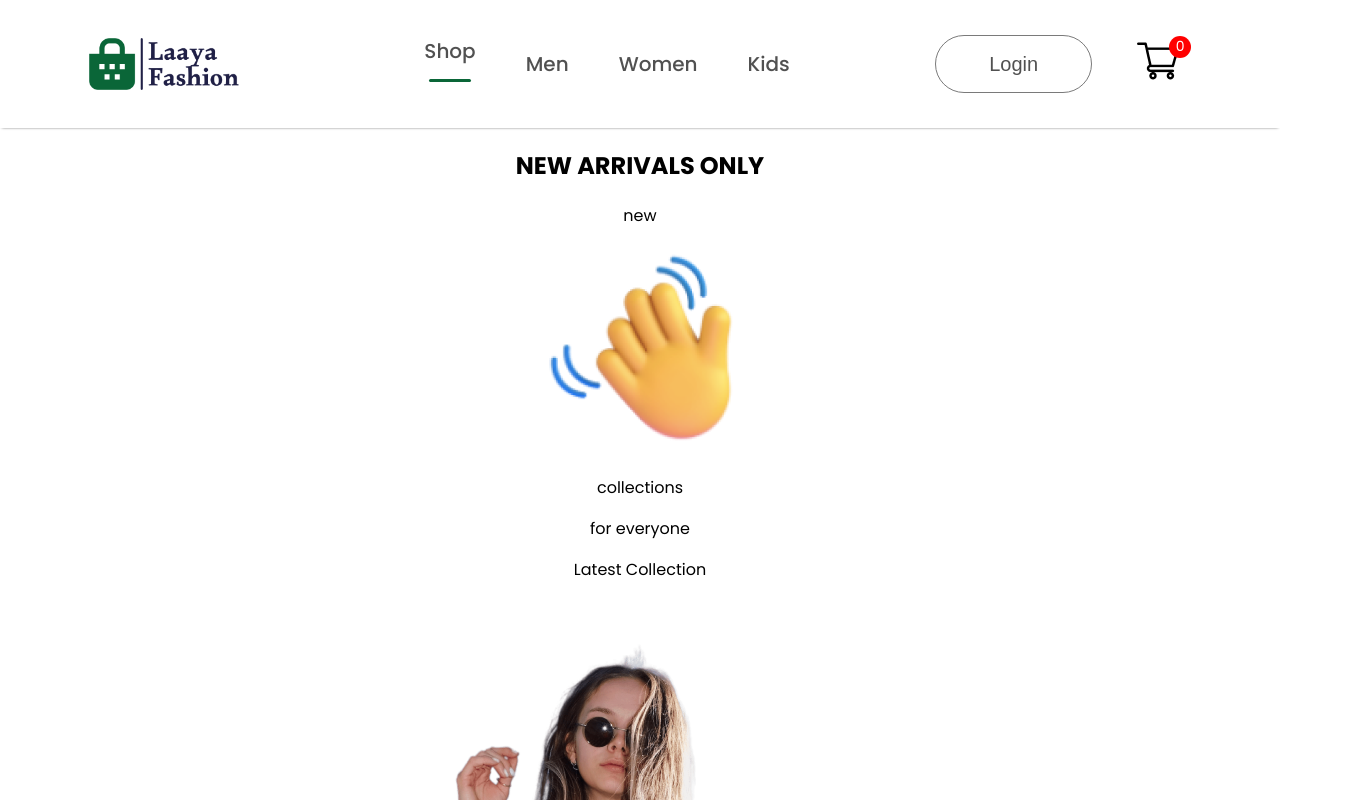
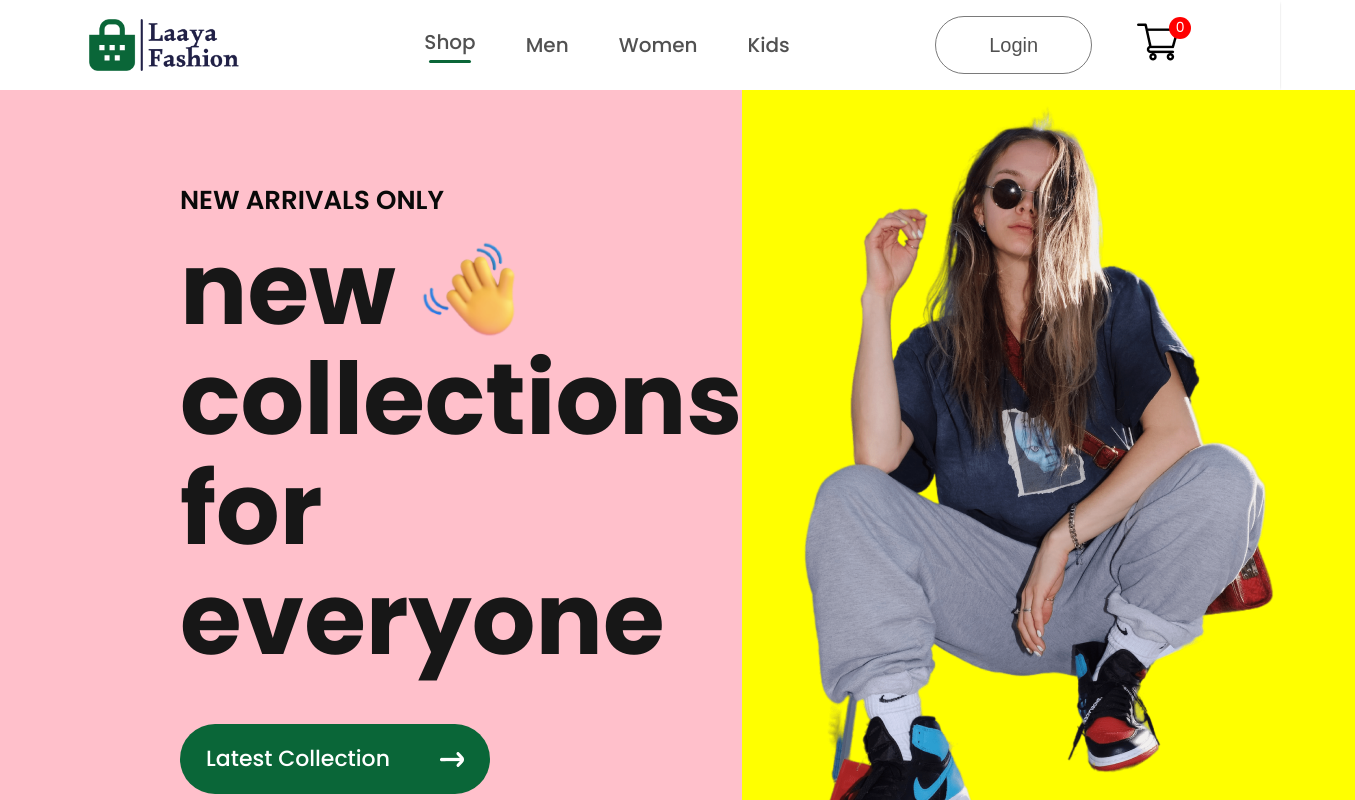
Before and after one commit to Laayaa94/CODSOFT-E-Commerse, a React (Create React App) app: page / in a window 1280 px wide. Shown: the top 800 px of the page, 1355 px wide, since content can reach past the window. Built offline with nearby package versions, Linux system fonts and the light colour scheme.

Commit message:
hero changes

```diff
--- a/src/App.css
+++ /dev/null
@@ -1,38 +0,0 @@
-.App {
-  text-align: center;
-}
-
-.App-logo {
-  height: 40vmin;
-  pointer-events: none;
-}
-
-@media (prefers-reduced-motion: no-preference) {
-  .App-logo {
-    animation: App-logo-spin infinite 20s linear;
-  }
-}
-
-.App-header {
-  background-color: #282c34;
-  min-height: 100vh;
-  display: flex;
-  flex-direction: column;
-  align-items: center;
-  justify-content: center;
-  font-size: calc(10px + 2vmin);
-  color: white;
-}
-
-.App-link {
-  color: #61dafb;
-}
-
-@keyframes App-logo-spin {
-  from {
-    transform: rotate(0deg);
-  }
-  to {
-    transform: rotate(360deg);
-  }
-}
--- a/src/App.js
+++ b/src/App.js
@@ -1,5 +1,3 @@
-import logo from './logo.svg';
-import './App.css';
 import NavBar from './Components/NavBar/NavBar';
 import { BrowserRouter,Routes,Route } from 'react-router-dom';
 import Shop from './Pages/Shop';
--- a/src/Components/Hero/Hero.css
+++ b/src/Components/Hero/Hero.css
@@ -0,0 +1,56 @@
+.hero{
+      height: 100vh;
+    /*background:linear-gradient(180deg,#fde1ff,#e1ffea22 60%);*/
+      background:linear-gradient(180deg,#dafaea,#e1ffea22 60%);
+      display: flex;
+}
+.heroLeft{
+     flex: 1;
+     display: flex;
+     flex-direction: column;
+     justify-content: center;
+     gap: 20px;
+     padding-left: 180px;
+     line-height: 1.1;
+     background-color: pink;
+}
+.heroLeft h2{
+    color: #090909;
+    font-size: 26px;
+    font-weight: 600;
+}
+.heroLeft p{
+    color: #171717;
+    font-size: 100px;
+    font-weight: 700;
+}
+.handIcon{
+    display: flex;
+    align-items: center;
+    gap: 20px;
+}
+.handIcon img{
+    width: 105px;
+}
+.heroLatestBtn{
+    display: flex;
+    justify-content: center;
+    align-items: center;
+    gap: 50px;
+    width: 310px;
+    height: 70px;
+    border-radius: 75px;
+    margin-top: 30px;
+    background-color: #0a6638;
+    color: white;
+    font-size: 22px;
+    font-weight: 500;
+}
+.heroRight{
+    flex: 1;
+    display: flex;
+    align-items: center;
+    justify-content: center;
+    background-color: yellow;
+
+}
--- a/src/Components/Hero/Hero.jsx
+++ b/src/Components/Hero/Hero.jsx
@@ -9,6 +9,7 @@ const Hero = () => {
     <div className='hero'>
         <div className="heroLeft">
             <h2>NEW ARRIVALS ONLY</h2>
+          <div>
             <div className="handIcon">
                 <p>new</p>
                 <img src={hand} alt="" />
@@ -16,9 +17,10 @@ const Hero = () => {
             <p>collections</p>
             <p>for everyone</p>
         </div>
-        <div className="heroLatestBtn">
-            <div>Latest Collection</div>
-            <img src={arrowIcon} alt="" />
+            <div className="heroLatestBtn">
+                <div>Latest Collection</div>
+                <img src={arrowIcon} alt="" />
+            </div>
         </div>
         <div className="heroRight">
             <img src={heroImg} alt="" />
--- a/src/index.css
+++ b/src/index.css
@@ -1,11 +1,13 @@
+*{
+  margin: 0;
+
+
+}
 body {
   margin: 0;
-  font-family: -apple-system, BlinkMacSystemFont, 'Segoe UI', 'Roboto', 'Oxygen',
-    'Ubuntu', 'Cantarell', 'Fira Sans', 'Droid Sans', 'Helvetica Neue',
-    sans-serif;
   -webkit-font-smoothing: antialiased;
   -moz-osx-font-smoothing: grayscale;
-  font-family: 'Poppins';
+  font-family: 'poppins';
 }
 
 code {
```
